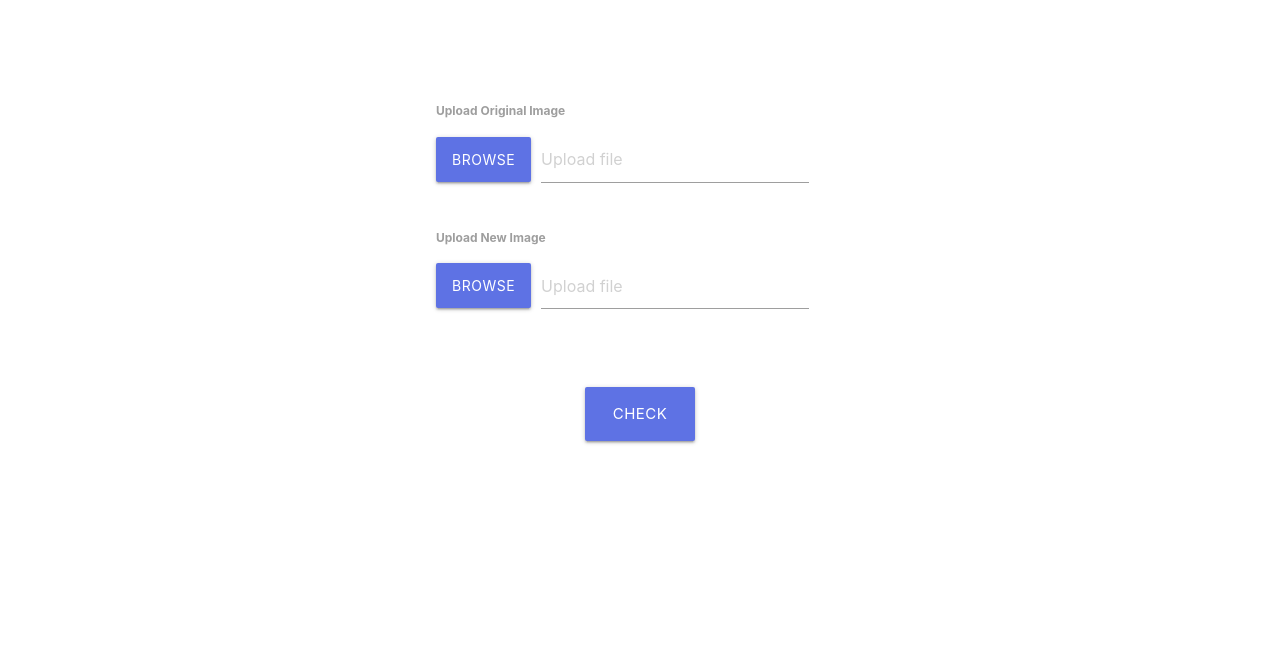
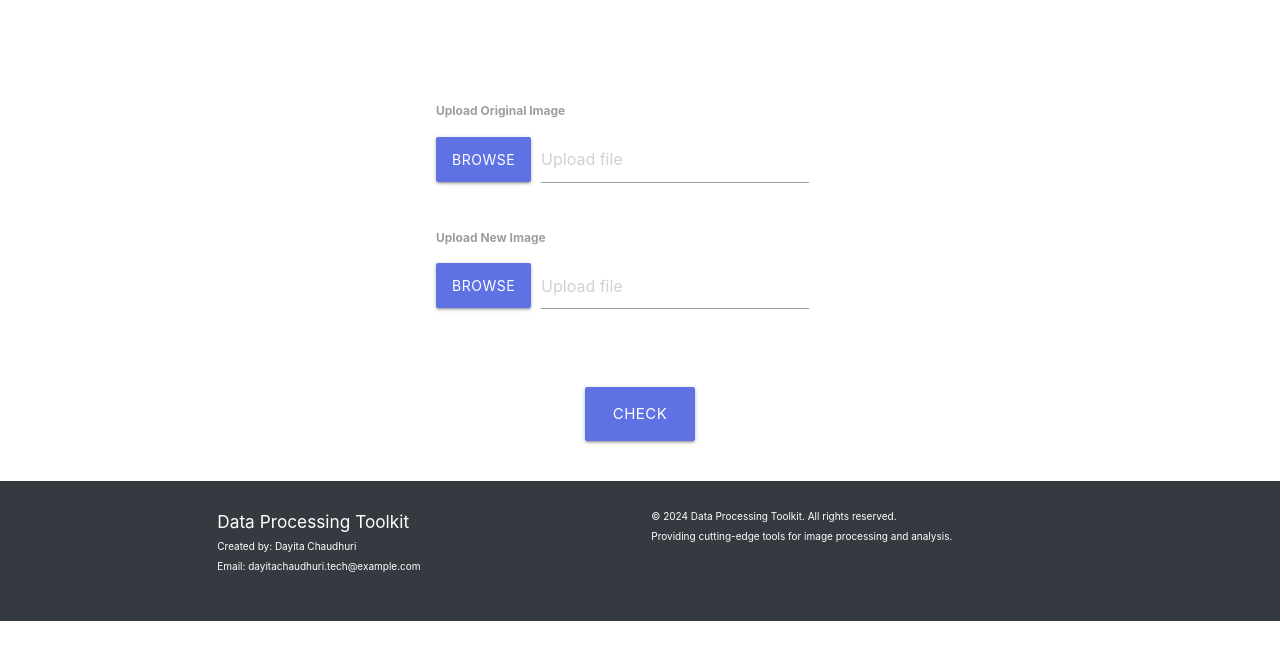
Before and after one commit to dayitachaudhuri/Card-Tampering-Detection, a Flask app: page / in a window 1280 px wide. Shown: the part 80-740 px from the top of the page. Run offline with Flask 3, Linux system fonts and the light colour scheme.

Commit message:
Added Footer

```diff
--- a/app/templates/base.html
+++ b/app/templates/base.html
@@ -25,6 +25,22 @@
     </div>
   </div>
 
+  <footer class="page-footer" style="background-color: #343a40; color: white; padding: 20px; font-size: x-small; line-height: 10px;">
+    <div class="container">
+      <div class="row">
+        <div class="col s6">
+          <h6>Data Processing Toolkit</h6>
+          <p>Created by: Dayita Chaudhuri</p>
+          <p>Email: <a href="mailto:dayitachaudhuri.tech@example.com" style="color: #ffffff;">dayitachaudhuri.tech@example.com</a></p>
+        </div>
+        <div class="col s6">
+          <p>&copy; 2024 Data Processing Toolkit. All rights reserved.</p>
+          <p>Providing cutting-edge tools for image processing and analysis.</p>
+        </div>
+      </div>
+    </div>
+  </footer>
+
   <!--  Scripts-->
   <script src="./static/js/materialize.js"></script>
   {% block script %}{% endblock %}
```
